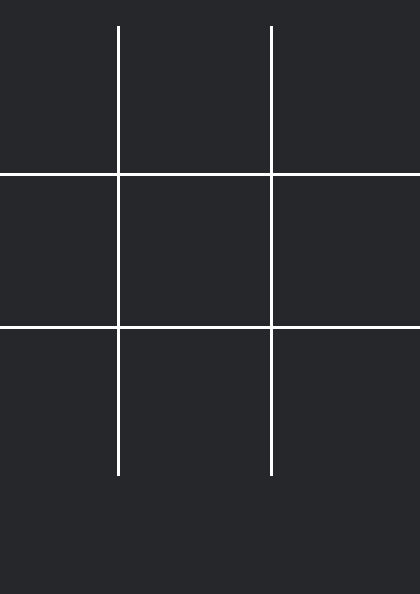
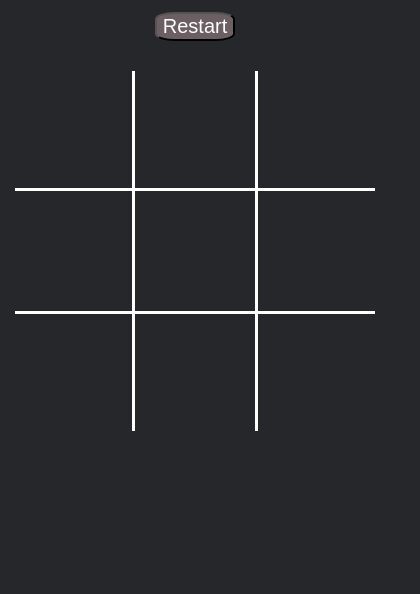
Before and after one commit to Dathrob/tic-tac-toe, a plain HTML site: page index.html in a window 390 px wide. Shown: the part 250-844 px from the top of the page, 420 px wide, since content can reach past the window. Drawn offline with Linux system fonts and the light colour scheme.

Commit message:
minor commit to make it mobile freindly

```diff
--- a/src/style/style.css
+++ b/src/style/style.css
@@ -32,17 +32,17 @@ button{
 }
 
 #gameboard{
-    width:450px;
+    width:360px;
     display: flex;
     flex-wrap: wrap;
     margin-top: 30px;
 }
 .box{
-    height: 150px;
-    width: 150px;
+    height: 120px;
+    width: 120px;
     display: flex;
     justify-content: center;
     align-items: center;
-    font-size: 140px;
+    font-size: 112px;
 
 }
```
